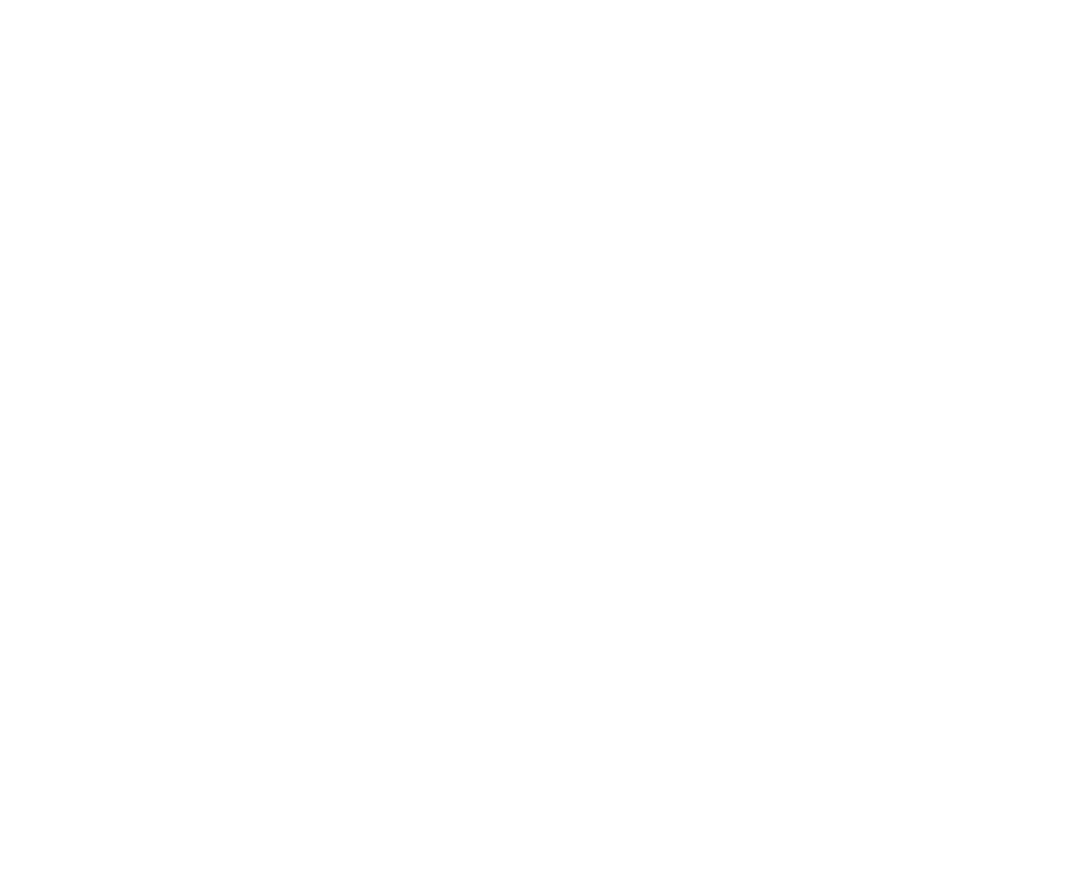
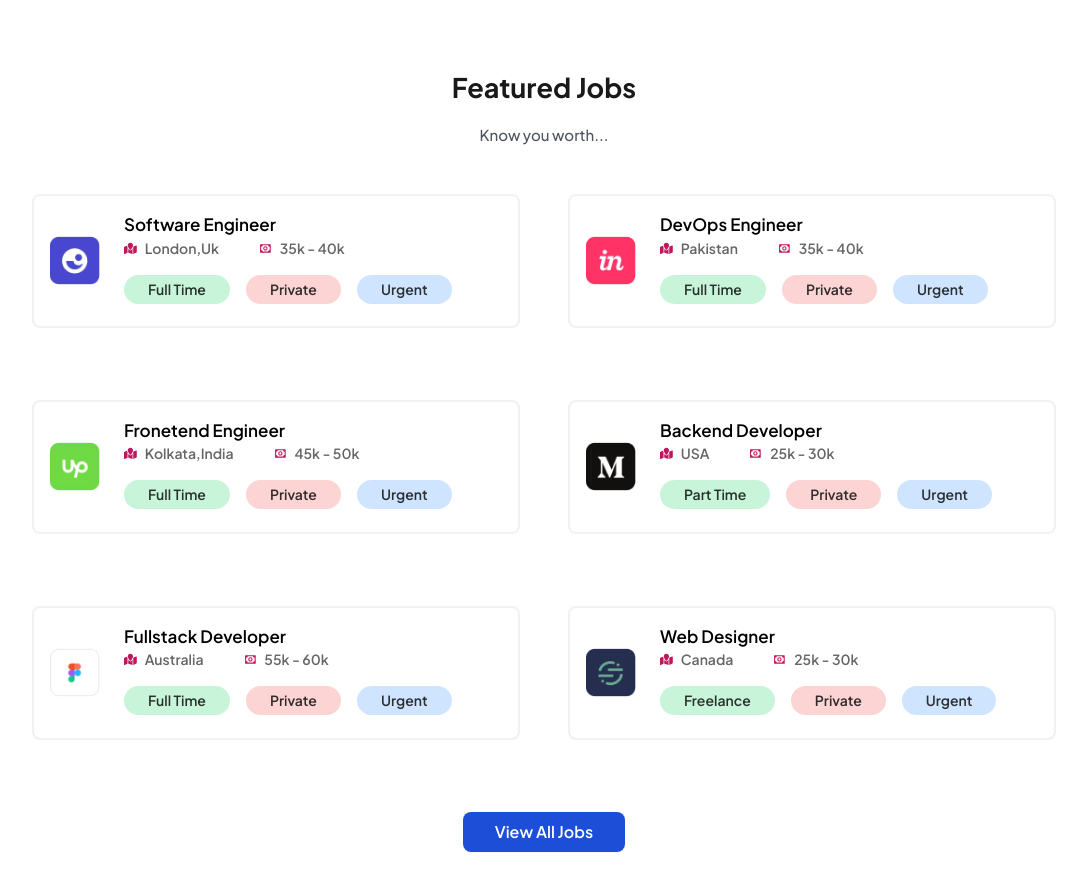
Before and after one commit to BerkanBuyuk/Job-Portal, a Next.js app: page / in a window 1280 px wide. Shown: the part 1380-2271 px from the top of the page, without its empty margins (96-1183 px from the left). Before the commit the page ends 1367 px from the top, so only its background shows below. Built offline with nearby package versions, Linux system fonts and the light colour scheme; no server answers.

Commit message:
Feature jobs section.

```diff
--- /dev/null
+++ b/app/components/Helper/JobCard.tsx
@@ -0,0 +1,47 @@
+import { Job } from '@/data'
+import Image from 'next/image';
+import React from 'react'
+import { BiMoney } from 'react-icons/bi';
+import { FaMapLocation } from 'react-icons/fa6';
+
+interface Props {
+    job: Job;
+}
+
+const JobCard = ({ job }: Props) => {
+    return (
+        <div className='p-4 mb-6 relative border-2 cursor-pointer hover:scale-110 hover:shadow-sm transition-all duration-300 border-gray-500 rounded-lg border-opacity-10'>
+            <div className='flex items-center space-x-6'>
+                <div>
+                    <Image src={job?.image} alt={job.title} width={50} height={50} />
+                </div>
+                <div className='text-[17px] font-semibold mb-[0.4rem]'>
+                    <h1>{job?.title}</h1>
+                    <div className='flex items-center md:space-x-10 space-x-4'>
+                        <div className='flex items-center space-x-2'>
+                            <FaMapLocation className='w-[0.8rem] h-[0.8rem] text-pink-700' />
+                            <p className='text-[14px] text-black font-semibold text-opacity-60'>{job?.location}</p>
+                        </div>
+                        <div className='flex items-center space-x-2'>
+                            <BiMoney className='w-[0.8rem] h-[0.8rem] text-pink-700' />
+                            <p className='text-[14px] text-black font-semibold text-opacity-60'>{job?.salary}</p>
+                        </div>
+                    </div>
+                    <div className='flex items-center space-x-2 sm:space-x-4 mt-[1rem]'>
+                        <div className='text-[10px] sm:text-[14px] text-black text-opacity-80 px-3 sm:px-6 py-1 rounded-full bg-opacity-30 font-semibold capitalize bg-green-400'>
+                            {job?.jobtype}
+                        </div>
+                        <div className='text-[10px] sm:text-[14px] text-black text-opacity-80 px-3 sm:px-6 py-1 rounded-full bg-opacity-30 font-semibold capitalize bg-red-400'>
+                            Private
+                        </div>
+                        <div className='text-[10px] sm:text-[14px] text-black text-opacity-80 px-3 sm:px-6 py-1 rounded-full bg-opacity-30 font-semibold capitalize bg-blue-400'>
+                            Urgent
+                        </div>
+                    </div>
+                </div>
+            </div>
+        </div>
+    )
+}
+
+export default JobCard
--- /dev/null
+++ b/app/components/Home/FeaturedJobs.tsx
@@ -0,0 +1,29 @@
+import React from 'react'
+import Heading from '../Helper/Heading'
+import JobData from '@/data'
+import Link from 'next/link'
+import JobCard from '../Helper/JobCard'
+
+const FeaturedJobs = () => {
+    return (
+        <div className='pt-20 pb-12'>
+            <Heading mainHeading="Featured Jobs" subHeading="Know you worth..." />
+            <div className='mt-12 w-[80%] mx-auto grid grid-cols-1 lg:grid-cols-2 gap-12'>
+                {JobData.map((job) => {
+                    return <Link href={`/job/jobdetails/${job.id}`} key={job.id}>
+                        <JobCard job={job} />
+                    </Link>
+                })}
+            </div>
+            <Link href="/job/alljobs">
+                <div className='text-center mt-[3rem]'>
+                    <button className='px-8 py-2 font-semibold hover:bg-blue-900 transition-all duration-300 bg-blue-700 rounded-lg text-white'>
+                        View All Jobs
+                    </button>
+                </div>
+            </Link>
+        </div>
+    )
+}
+
+export default FeaturedJobs
--- a/app/components/Home/Home.tsx
+++ b/app/components/Home/Home.tsx
@@ -1,12 +1,14 @@
 import React from 'react'
 import Hero from './Hero'
 import JobCategory from './JobCategory'
+import FeaturedJobs from './FeaturedJobs'
 
 const Home = () => {
     return (
         <div>
             <Hero />
             <JobCategory />
+            <FeaturedJobs />
         </div>
     )
 }
```
